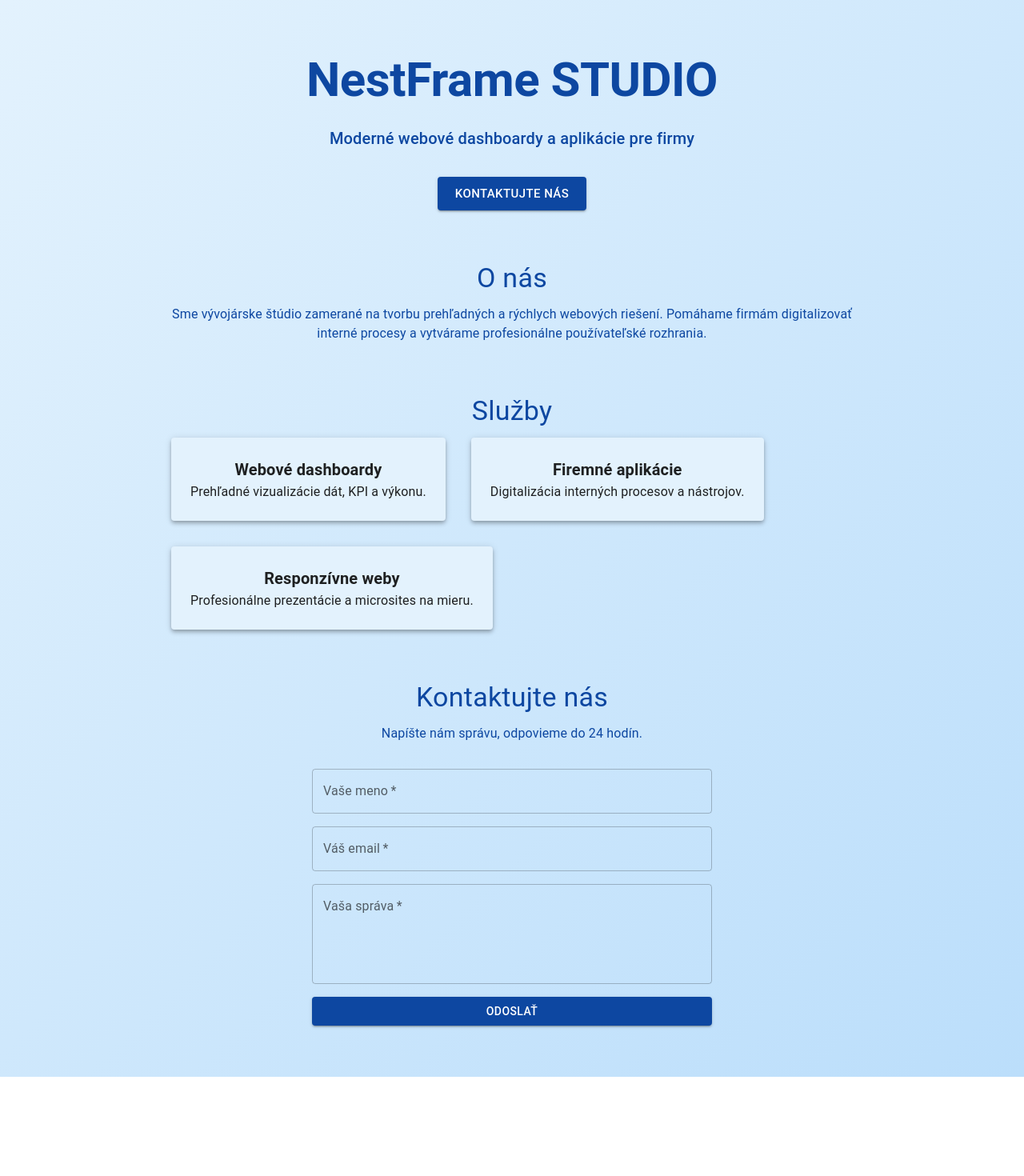
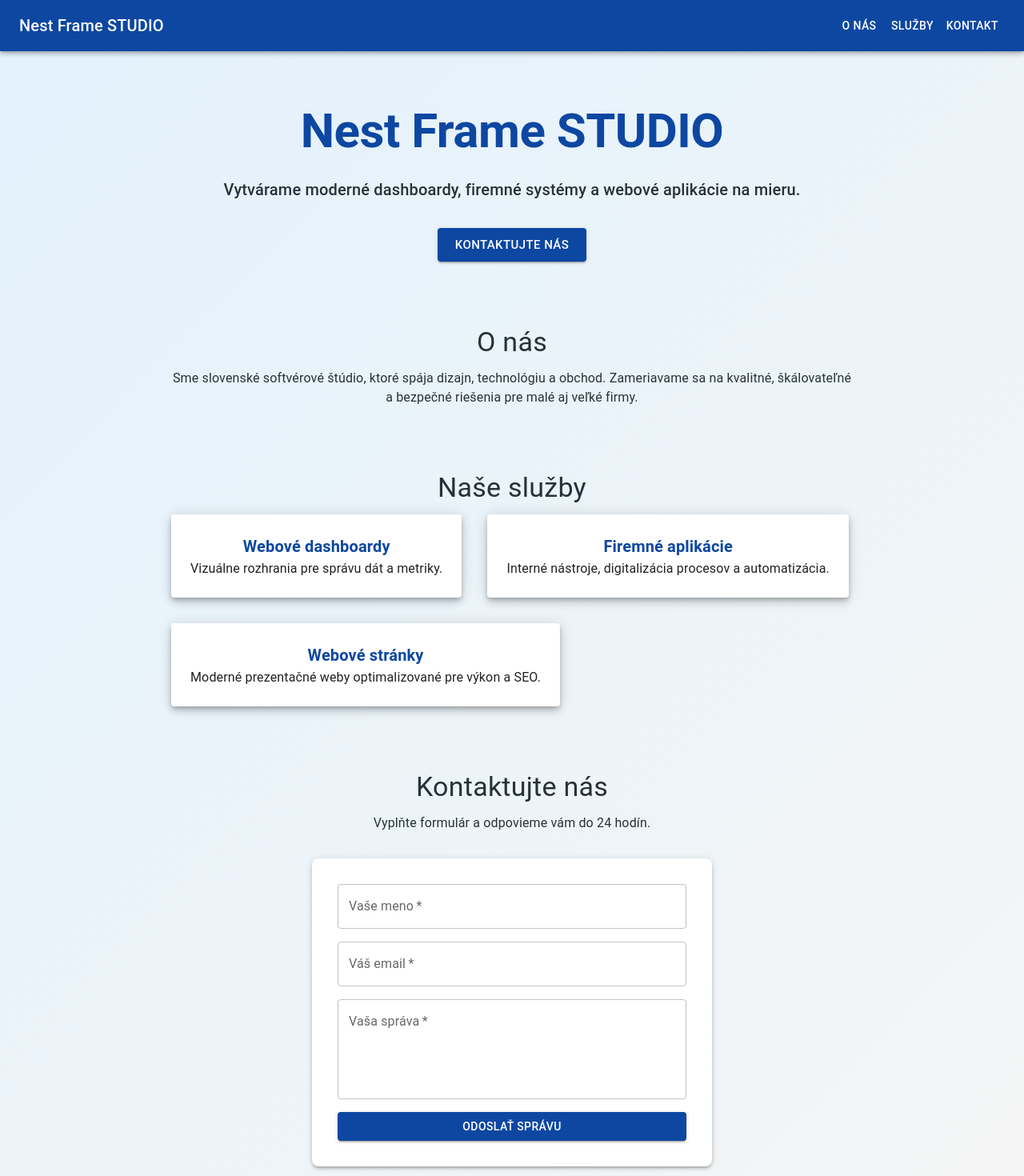
Before and after one commit to mino685/one-page-app, a Next.js app: page / in a window 1280 px wide. Shown: the top 1470 px of the page at 80% size. Before the commit the page ends 1346 px from the top, so only its background shows below. Built offline with nearby package versions, Linux system fonts and the light colour scheme; what @mui/material-nextjs would draw is missing.

Commit message:
change content 03

```diff
--- a/app/page.tsx
+++ b/app/page.tsx
@@ -2,6 +2,7 @@
 
 import {
   Alert,
+  AppBar,
   Avatar,
   Box,
   Button,
@@ -14,17 +15,26 @@ import {
   CircularProgress,
   Collapse,
   Container,
+  Drawer,
   FormControlLabel,
   FormLabel,
   Grid,
   IconButton,
+  List,
+  ListItem,
+  ListItemText,
   OutlinedInput,
   Paper,
   Snackbar,
   TextField,
+  Toolbar,
   Typography,
+  useMediaQuery,
+  useTheme,
 } from "@mui/material";
+import Head from "next/head";
 import { useRef, useState } from "react";
+import MenuIcon from '@mui/icons-material/Menu';
 
 
 
@@ -33,72 +43,117 @@ export default function Home() {
 
   const form = useRef<HTMLFormElement>(null);
   const [openSnackbar, setOpenSnackbar] = useState(false);
+  const [mobileOpen, setMobileOpen] = useState(false);
+  const theme = useTheme();
+  const isMobile = useMediaQuery(theme.breakpoints.down('sm'));
 
   const sendEmail = (e: React.FormEvent<HTMLFormElement>) => {
     e.preventDefault();
   };
 
+  const handleDrawerToggle = () => {
+    setMobileOpen(!mobileOpen);
+  };
+
+  const navItems = ['O nás', 'Služby', 'Kontakt'];
+
+
     return (
+      <>
+      <Head>
+        <title>Nest Frame STUDIO</title>
+        <meta name="description" content="Webové aplikácie, dashboardy a firemné riešenia." />
+        <link rel="icon" href="/favicon.ico" />
+      </Head>
+
+      <AppBar position="sticky" sx={{ backgroundColor: '#0d47a1' }}>
+        <Toolbar>
+          <Typography variant="h6" sx={{ flexGrow: 1 }}>
+            Nest Frame STUDIO
+          </Typography>
+          {isMobile ? (
+            <IconButton color="inherit" edge="end" onClick={handleDrawerToggle}>
+              <MenuIcon />
+            </IconButton>
+          ) : (
+            navItems.map((item) => (
+              <Button key={item} color="inherit">{item}</Button>
+            ))
+          )}
+        </Toolbar>
+      </AppBar>
+
+      <Drawer
+        anchor="right"
+        open={mobileOpen}
+        onClose={handleDrawerToggle}
+        sx={{ '& .MuiDrawer-paper': { width: 240 } }}
+      >
+        <List>
+          {navItems.map((item, index) => (
+              <ListItemText primary={item} key={index} />
+          ))}
+        </List>
+      </Drawer>
+
       <Box
         sx={{
           minHeight: '100vh',
-          background: 'linear-gradient(135deg, #e3f2fd, #bbdefb)',
+          background: 'linear-gradient(135deg, #e3f2fd, #f5f5f5)',
           py: 8,
-          color: '#0d47a1',
+          color: '#263238',
         }}
       >
         <Container maxWidth="md">
-          {/* Hero sekcia */}
-          <Box textAlign="center" sx={{ mb: 8 }}>
-            <Typography variant="h2" fontWeight="bold" gutterBottom>
-              NestFrame STUDIO
+          <Box textAlign="center" sx={{ mb: 10 }}>
+            <Typography variant="h2" fontWeight="bold" sx={{ color: '#0d47a1' }} gutterBottom>
+              Nest Frame STUDIO
             </Typography>
             <Typography variant="h6" sx={{ mb: 4 }}>
-              Moderné webové dashboardy a aplikácie pre firmy
+              Vytvárame moderné dashboardy, firemné systémy a webové aplikácie na mieru.
             </Typography>
             <Button
               variant="contained"
               size="large"
-              sx={{ backgroundColor: '#0d47a1', color: '#fff', ':hover': { backgroundColor: '#1565c0' } }}
+              sx={{ backgroundColor: '#0d47a1', ':hover': { backgroundColor: '#1565c0' } }}
             >
               Kontaktujte nás
             </Button>
           </Box>
 
-          {/* O nás */}
-          <Box sx={{ textAlign: 'center', mb: 8 }}>
+          <Box sx={{ textAlign: 'center', mb: 10 }}>
             <Typography variant="h4" gutterBottom>
               O nás
             </Typography>
             <Typography>
-              Sme vývojárske štúdio zamerané na tvorbu prehľadných a rýchlych webových riešení.
-              Pomáhame firmám digitalizovať interné procesy a vytvárame profesionálne používateľské rozhrania.
+              Sme slovenské softvérové štúdio, ktoré spája dizajn, technológiu a obchod. Zameriavame sa na kvalitné, škálovateľné a bezpečné riešenia pre malé aj veľké firmy.
             </Typography>
           </Box>
 
-          {/* Služby */}
-          <Box sx={{ mb: 8 }}>
+          <Box sx={{ mb: 10 }}>
             <Typography variant="h4" textAlign="center" gutterBottom>
-              Služby
+              Naše služby
             </Typography>
             <Grid container spacing={4}>
               {[
                 {
                   title: 'Webové dashboardy',
-                  desc: 'Prehľadné vizualizácie dát, KPI a výkonu.',
+                  desc: 'Vizuálne rozhrania pre správu dát a metriky.',
                 },
                 {
                   title: 'Firemné aplikácie',
-                  desc: 'Digitalizácia interných procesov a nástrojov.',
+                  desc: 'Interné nástroje, digitalizácia procesov a automatizácia.',
                 },
                 {
-                  title: 'Responzívne weby',
-                  desc: 'Profesionálne prezentácie a microsites na mieru.',
+                  title: 'Webové stránky',
+                  desc: 'Moderné prezentačné weby optimalizované pre výkon a SEO.',
                 },
               ].map((s, i) => (
-                <Grid>
-                  <Paper elevation={4} sx={{ p: 3, textAlign: 'center', backgroundColor: '#e3f2fd' }}>
-                    <Typography variant="h6" fontWeight="bold">{s.title}</Typography>
+                <Grid key={i}>
+                  <Paper elevation={6} sx={{ p: 3, textAlign: 'center' }}>
+                    <Typography variant="h6" fontWeight="bold" sx={{ color: '#0d47a1' }}>
+                      {s.title}
+                    </Typography>
                     <Typography>{s.desc}</Typography>
                   </Paper>
                 </Grid>
@@ -106,21 +161,30 @@ export default function Home() {
             </Grid>
           </Box>
 
-          {/* Kontakt */}
-          <Box sx={{ textAlign: 'center' }}>
+          <Box textAlign="center">
             <Typography variant="h4" gutterBottom>
               Kontaktujte nás
             </Typography>
-            <Typography sx={{ mb: 4 }}>Napíšte nám správu, odpovieme do 24 hodín.</Typography>
+            <Typography sx={{ mb: 4 }}>
+              Vyplňte formulár a odpovieme vám do 24 hodín.
+            </Typography>
 
             <Box
               component="form"
               ref={form}
               onSubmit={sendEmail}
-              sx={{ maxWidth: 500, mx: 'auto', textAlign: 'left' }}
+              sx={{
+                maxWidth: 500,
+                mx: 'auto',
+                textAlign: 'left',
+                backgroundColor: '#ffffff',
+                p: 4,
+                borderRadius: 2,
+                boxShadow: 3,
+              }}
             >
               <TextField label="Vaše meno" name="user_name" fullWidth required sx={{ mb: 2 }} />
-              <TextField label="Váš email" name="user_email" fullWidth required sx={{ mb: 2 }} />
+              <TextField label="Váš email" name="user_email" type="email" fullWidth required sx={{ mb: 2 }} />
               <TextField
                 label="Vaša správa"
                 name="message"
@@ -133,15 +197,14 @@ export default function Home() {
               <Button
                 type="submit"
                 variant="contained"
-                sx={{ backgroundColor: '#0d47a1', color: '#fff', ':hover': { backgroundColor: '#1565c0' } }}
+                sx={{ backgroundColor: '#0d47a1', ':hover': { backgroundColor: '#1565c0' } }}
                 fullWidth
               >
-                Odoslať
+                Odoslať správu
               </Button>
             </Box>
           </Box>
 
-          {/* Potvrdenie */}
           <Snackbar open={openSnackbar} autoHideDuration={4000} onClose={() => setOpenSnackbar(false)}>
             <Alert severity="success" sx={{ width: '100%' }}>
               Správa bola úspešne odoslaná!
@@ -149,5 +212,6 @@ export default function Home() {
           </Snackbar>
         </Container>
       </Box>
+      </>
     )
   }
```
